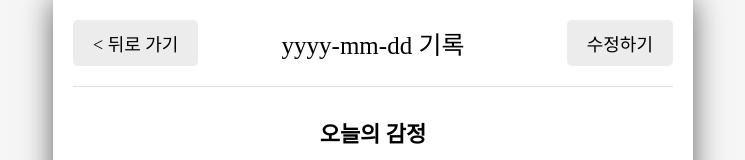
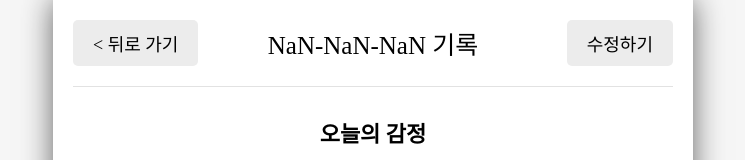
Before and after one commit to ByungJae-Lee/emotion_diary, a React (Vite) app: page /diary/1 in a window 1280 px wide. Shown: the top 160 px of the page, without its empty margins (267-1012 px from the left). Built offline with nearby package versions, Linux system fonts and the light colour scheme; a web font is replaced by a local one.

Commit message:
add_web_storedge

```diff
--- a/src/App.jsx
+++ b/src/App.jsx
@@ -29,9 +29,11 @@ const mockData = [
 ];
 
 function reducer(state, action) {
+  let nextState;
   switch (action.type) {
     case 'CREATE':
-      return [action.data, ...state];
+      nextState = [action.data, ...state];
+      break;
     case 'UPDATE':
       return state.map((item) =>
         String(item.id) === String(action.data.id) ? action.data : item
@@ -41,6 +43,7 @@ function reducer(state, action) {
     default:
       return state;
   }
+  return nextState;
 }
 
 export const DiaryStateContext = createContext();
@@ -49,6 +52,7 @@ export const DiaryDispatchContext = createContext();
 function App() {
   const [data, dispatch] = useReducer(reducer, mockData);
   const idRef = useRef(3);
+
   // 새로운 일기 추가
   const onCreate = (createdDate, emotionId, content) => {
     dispatch({
--- a/src/pages/Diary.jsx
+++ b/src/pages/Diary.jsx
@@ -22,7 +22,7 @@ const Diary = () => {
   return (
     <div>
       <Header
-        title={'yyyy-mm-dd 기록'}
+        title={`${title} 기록`}
         leftChild={<Button onClick={() => nav(-1)} text={'< 뒤로 가기'} />}
         rightChild={
           <Button onClick={() => `/edit/${params.id}`} text={'수정하기'} />
```
